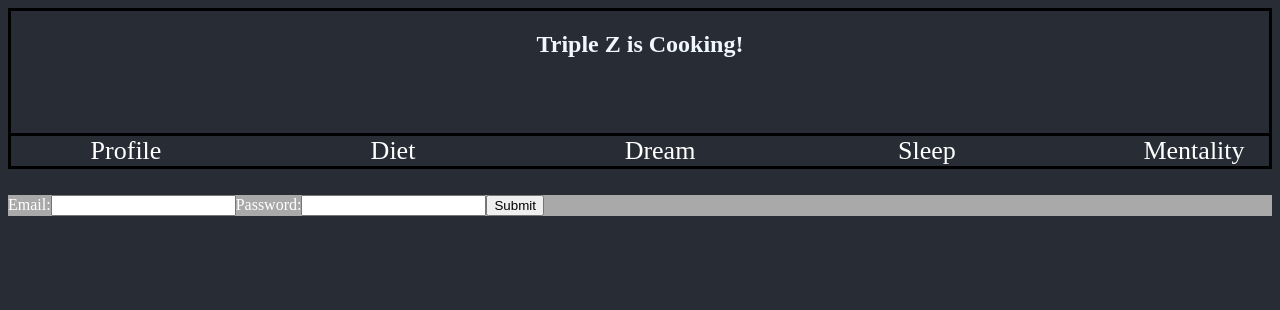
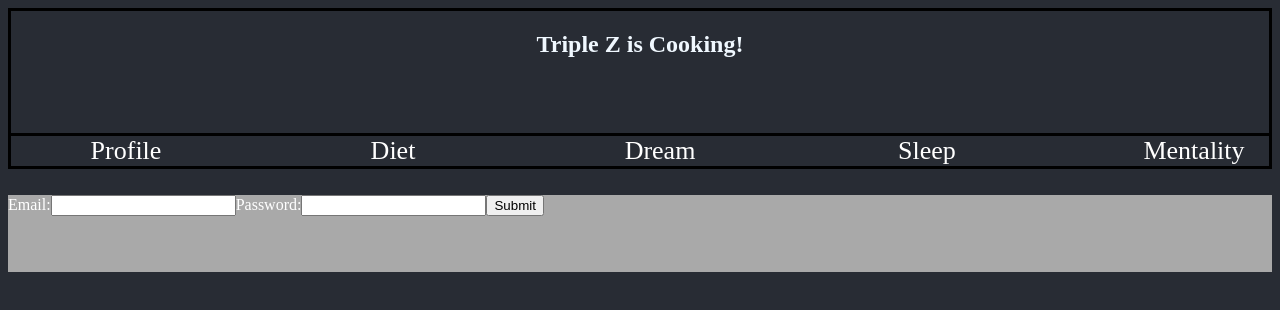
Before and after one commit to alwrence9/dreamscape, a React (Create React App) app in the folder client/: page / in a window 1280 px wide. Both pictures are taken after a click on the button "Login". Shown: the top 310 px of the page. Built offline with nearby package versions, Linux system fonts and the light colour scheme; no server answers.

Commit message:
Add login google to login page as well

```diff
--- a/client/src/components/Login.js
+++ b/client/src/components/Login.js
@@ -1,6 +1,7 @@
 import React, { useState } from 'react';
+import { GoogleLogin } from '@react-oauth/google';
 
-function LoginForm({setToken}) {
+function LoginForm({setToken, handleLogin, handleError}) {
   const [email, setEmail] = useState('');
   const [password, setPassword] = useState('');
   const [resultText, setMessage] = useState('');
@@ -64,6 +65,12 @@ function LoginForm({setToken}) {
       </form>
       <p>{resultText}</p>
 
+      <div className="App">
+        <GoogleLogin
+          onSuccess={handleLogin}
+          onError={handleError}
+        />
+      </div>
     </>
   );
 }
--- a/client/src/components/Navigation.js
+++ b/client/src/components/Navigation.js
@@ -15,13 +15,13 @@ function Navigation() {
   const handleLogin = () => {
     setLoginClicked(true);
     setSignupClicked(false);
-    setSelectedComponent(<LoginForm setToken={setToken}/>);
+    setSelectedComponent(<LoginForm setToken={setToken} handleLogin={login} handleError={handleError}/>);
   };
 
   const handleSignup = () => {
     setSignupClicked(true);
     setLoginClicked(false);
-    setSelectedComponent(<SignupForm setToken={setToken}/>);
+    setSelectedComponent(<SignupForm setToken={setToken} handleLogin={login} handleError={handleError}/>);
   };
 
   const handleLogout = async () => {
@@ -44,6 +44,30 @@ function Navigation() {
           <button onClick={() => handleSignup(true)}> Signup </button>
         </>)
     }
+  }
+
+  //GOOGLE HANDLING METHODS
+  const login = async response => {
+    const resp = await fetch('/auth', {
+      method : 'POST',
+      body: JSON.stringify({
+            "token" : response.credential
+      }),
+      headers: {
+        'Content-Type' : 'application/json'
+      }
+    });
+    if (resp.ok) {
+      const token = await resp.json();
+      localStorage.setItem("token", token);
+      setToken(token);
+      setSelectedComponent(<><HomePage handleSignup={handleSignup} handleLogin={handleLogin} />
+                  <button onClick={() => handleLogout()}> Logout </button></>);
+    }
+  }
+
+  const handleError = error => {
+    alert("Error logging in");
   }
 
   const [selectedComponent, setSelectedComponent] = useState(
--- a/client/src/components/Signup.js
+++ b/client/src/components/Signup.js
@@ -1,7 +1,7 @@
 import React, { useState } from 'react';
 import { GoogleLogin } from '@react-oauth/google';
 
-function SignupForm({setToken}) {
+function SignupForm({setToken, handleLogin, handleError}) {
   const [email, setEmail] = useState('');
   const [password, setPassword] = useState('');
   const [firstname, setFirstname] = useState('');
@@ -39,29 +39,6 @@ function SignupForm({setToken}) {
       setMessage('None of the fields can be empty');
     }
   };
-
-
-  //GOOGLE HANDLING METHODS
-  const handleLogin = async response => {
-    const resp = await fetch('/auth', {
-      method : 'POST',
-      body: JSON.stringify({
-            "token" : response.credential
-      }),
-      headers: {
-        'Content-Type' : 'application/json'
-      }
-    });
-    if (resp.ok) {
-      const token = await resp.json();
-      localStorage.setItem("token", token);
-      setToken(token);
-    }
-  }
-
-  const handleError = error => {
-    alert("Error logging in");
-  }
 
   const protectedRoute = async () => {
     const response = await fetch("/protected");
```
